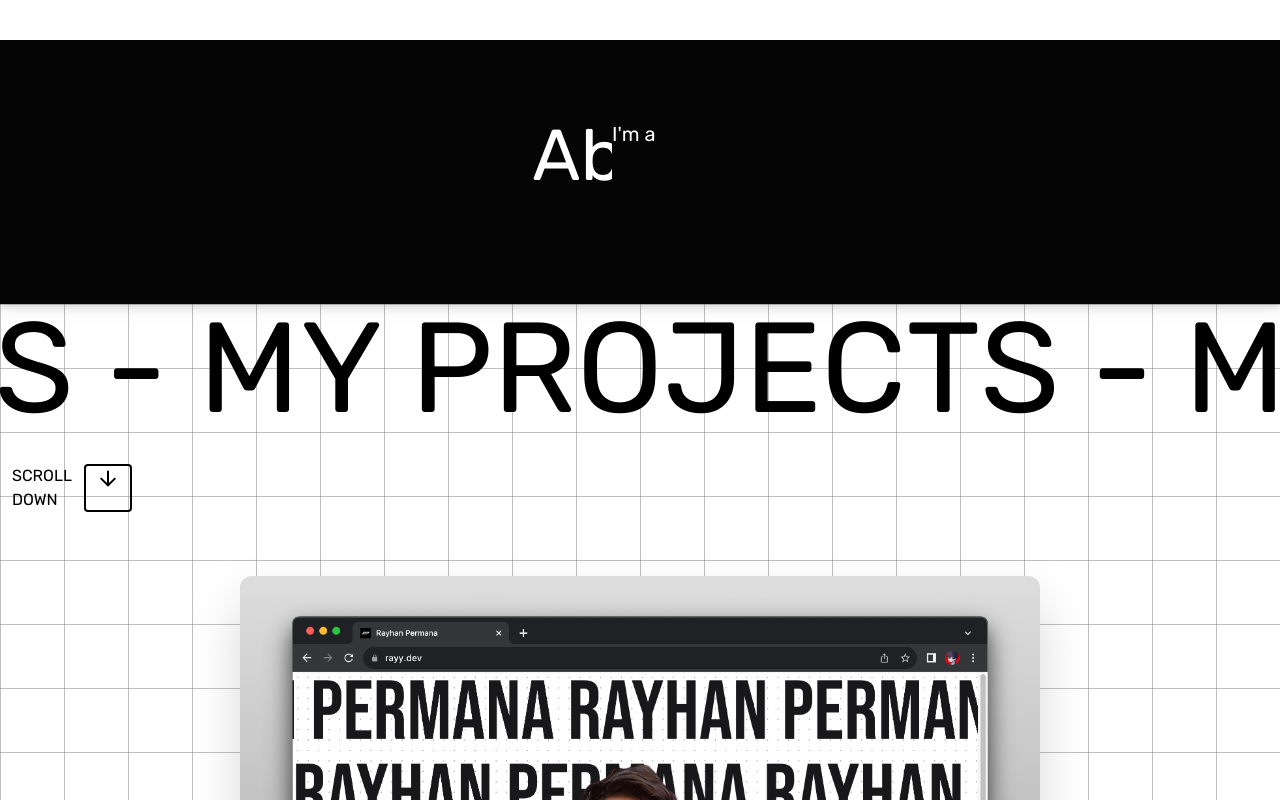
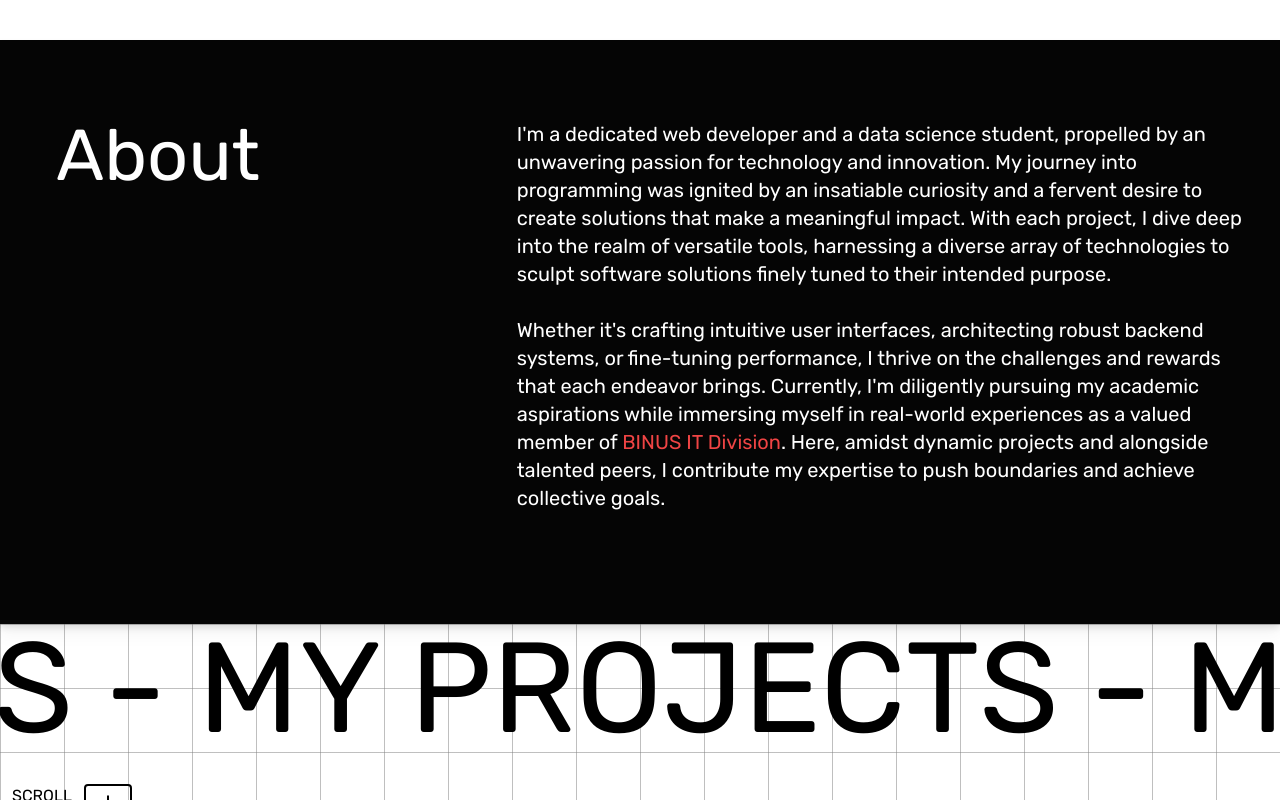
Before and after one commit to SonicRay241/my-portfolio, a Next.js app: page / in a window 1280 px wide. Shown: the part 920-1720 px from the top of the page. Built offline with nearby package versions, Linux system fonts and the light colour scheme.

Commit message:
reverted about changes

```diff
--- a/components/About/index.tsx
+++ b/components/About/index.tsx
@@ -123,7 +123,7 @@ const About: FC<{
                         {/* I&apos;m a passionate web developer adept at crafting purpose-driven software solutions using diverse tools.
                         Currently, I balance studies with a role at <a href="http://ict.binus.edu/" className="text-red-500 hover:underline">BINUS IT Division</a>,
                         thriving on collaboration and continuous learning. */}
-                        {/* I&apos;m a dedicated web developer and a data science student, propelled by an unwavering passion for technology and innovation.
+                        I&apos;m a dedicated web developer and a data science student, propelled by an unwavering passion for technology and innovation.
                         My journey into programming was ignited by an insatiable curiosity and a fervent desire to create solutions
                         that make a meaningful impact. With each project, I dive deep into the realm of versatile tools, harnessing
                         a diverse array of technologies to sculpt software solutions finely tuned to their intended purpose.
@@ -132,8 +132,8 @@ const About: FC<{
                         diligently pursuing my academic aspirations while immersing myself in real-world experiences as a valued
                         member of <a href="http://ict.binus.edu/" className="text-red-500 hover:underline">BINUS IT Division</a>.
                         Here, amidst dynamic projects and alongside talented peers, I contribute my expertise to push boundaries and
-                        achieve collective goals. */}
-                        I&apos;m a
+                        achieve collective goals.
+                        {/* I&apos;m a */}
                         {/* I&apos;m a dedicated web developer driven by a profound passion for technology and innovation.
                         My journey into the realm of programming began with an insatiable curiosity and a desire to create impactful solutions.
                         As a fervent believer in the power of versatile tools, I relish the opportunity to employ
--- a/components/Hero/index.tsx
+++ b/components/Hero/index.tsx
@@ -2,9 +2,14 @@
 
 import { useEffect, useState, FC } from "react"
 import { motion, useTransform, useScroll } from "framer-motion"
-import { bebasNeue } from "@/libs/fonts"
 import MyImage from "@/public/mehd.png"
 import Image from "next/image"
+import { Bebas_Neue } from "next/font/google"
+
+export const bebasNeue = Bebas_Neue({
+    weight: "400",
+    subsets: ["latin"]
+})
 
 const Hero: FC<{onLoaded: () => void}> = (props) => {
     const [bgOffset, setBgOffset] = useState(100)
```
